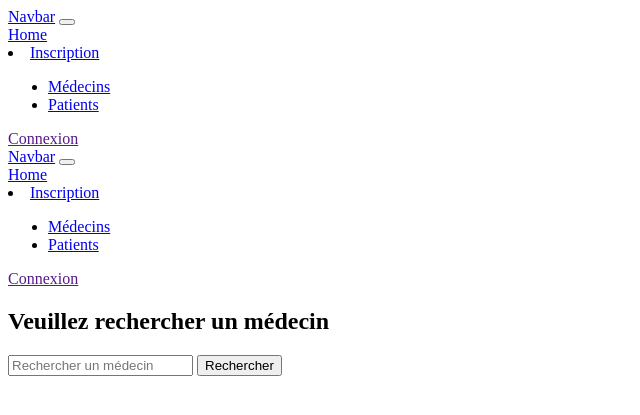
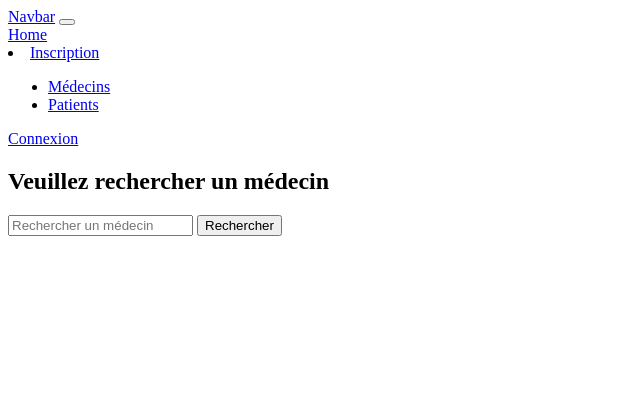
Before and after one commit to Chris4B/green-phoenix, a Symfony app: template templates/welcome/index.html.twig in a window 1280 px wide. Shown: the top 415 px of the page, without its empty margins (0-640 px from the left). Run offline with Twig, Linux system fonts and the light colour scheme; the template is opened without the code that fills it, so the values that code supplies are empty; some libraries are stand-ins or nearby versions.

Commit message:
enable jquery and minor improvement to the template

```diff
--- a/assets/js/app.js
+++ b/assets/js/app.js
@@ -18,6 +18,7 @@ import $ from 'jquery';
 // global.$ = $;
 
 //IMPORT BOOTSTRAP
+import '@popperjs/core';
 import 'bootstrap'; //adds functions to jQuery
 
 //IMPORT SB ADMIN CUSTOM JS
--- a/package.json
+++ b/package.json
@@ -6,6 +6,7 @@
         "@symfony/stimulus-bridge": "^3.2.0",
         "@symfony/webpack-encore": "^4.0.0",
         "core-js": "^3.23.0",
+        "file-loader": "^6.0.0",
         "regenerator-runtime": "^0.13.9",
         "sass": "^1.62.1",
         "sass-loader": "^13.0.0",
@@ -23,6 +24,7 @@
     },
     "dependencies": {
         "@fortawesome/fontawesome-free": "^6.4.0",
+        "@popperjs/core": "^2.11.7",
         "bootstrap": "^5.2.3",
         "font-awesome": "^4.7.0",
         "jquery": "^3.7.0"
--- a/templates/base.html.twig
+++ b/templates/base.html.twig
@@ -45,7 +45,7 @@
                 {#                            <a class="dropdown-item" href="">Patients</a>#}
                 {#                        </div>#}
                 {#                    </li>#}
-                <a class="nav-link" href="">Connexion</a>
+                <a class="nav-link" href="{{ path('app_login') }}">Connexion</a>
             </div>
         </div>
     </div>
--- a/templates/components/header.html.twig
+++ b/templates/components/header.html.twig
@@ -124,10 +124,10 @@
                     <!-- Nav Item - User Information -->
                     <li class="nav-item dropdown no-arrow">
                         <a class="nav-link dropdown-toggle" href="#" id="userDropdown" role="button"
-                           data-toggle="dropdown" aria-haspopup="true" aria-expanded="false">
+                           data-bs-toggle="dropdown" aria-haspopup="true" aria-expanded="false">
                             <span class="mr-2 d-none d-lg-inline text-gray-600 small">{{ (app.user.firstName) }}</span>
                             <img class="img-profile rounded-circle"
-                                 src="{{ asset('assets/img/undraw_profile.svg') }}">
+                                 src="{{ asset('build/images/undraw_profile.svg') }}">
 
                         </a>
                         <!-- Dropdown - User Information -->
@@ -142,7 +142,7 @@
                                 Paramètres
                             </a>
                             <div class="dropdown-divider"></div>
-                            <a class="dropdown-item" href="" data-toggle="modal" data-target="#logoutModal">
+                            <a class="dropdown-item" href="{{ path('app_logout') }}" data-toggle="modal" data-target="#logoutModal">
                                 <i class="fas fa-sign-out-alt fa-sm fa-fw mr-2 text-gray-400"></i>
                                 Déconnexion
                             </a>
--- a/templates/welcome/index.html.twig
+++ b/templates/welcome/index.html.twig
@@ -9,37 +9,7 @@
 {% block body %}
     <!-- Begin Page Content -->
 
-    <nav class="navbar navbar-expand bg-light shadow-lg">
-        <div class="container-fluid">
-            <a class="navbar-brand" href="#">Navbar</a>
-            <button class="navbar-toggler" type="button" data-bs-toggle="collapse" data-bs-target="#navbarNavAltMarkup" aria-controls="navbarNavAltMarkup" aria-expanded="false" aria-label="Toggle navigation">
-                <span class="navbar-toggler-icon"></span>
-            </button>
-            <div class="collapse navbar-collapse" id="navbarNavAltMarkup">
-                <div class="navbar-nav ">
-                    <a class="nav-link active" aria-current="page" href="#">Home</a>
-                </div>
-                <div class="navbar-nav ms-auto ">
-                    <li class="nav-item dropdown ">
-                        <a class="nav-link dropdown-toggle" data-bs-toggle="dropdown" href="#" role="button" aria-expanded="false">Inscription</a>
-                        <ul class="dropdown-menu">
-                            <li><a class="dropdown-item" href="{{ path('app_doctor_register') }}">Médecins</a></li>
-                            <li><a class="dropdown-item" href="{{path('app_register')}}">Patients</a></li>
 
-                        </ul>
-                    </li>
-{#                    <li class="nav-item dropdown">#}
-{#                        <a class="nav-link dropdown-toggle" data-toggle="dropdown" href="#" role="button" aria-haspopup="true" aria-expanded="false">Inscription</a>#}
-{#                        <div class="dropdown-menu">#}
-{#                            <a class="dropdown-item" href="">Medecins</a>#}
-{#                            <a class="dropdown-item" href="">Patients</a>#}
-{#                        </div>#}
-{#                    </li>#}
-                    <a class="nav-link" href="">Connexion</a>
-                </div>
-            </div>
-        </div>
-    </nav>
     <div class="container ">
 
         <div class=" row flex-column mt-5">
--- a/webpack.config.js
+++ b/webpack.config.js
@@ -60,6 +60,12 @@ Encore
     // enables Sass/SCSS support
     .enableSassLoader()
 
+    //copy files
+    .copyFiles({
+        from: './assets/img',
+        to: 'images/[path][name].[hash:8].[ext]'
+    })
+
     // uncomment if you use TypeScript
     //.enableTypeScriptLoader()
 
```
Also changed, not shown: assets/js/sb-admin.js (+4 -3 lines), assets/styles/components/navs/_sidebar.scss (+6 -2 lines), templates/users/index.html.twig (renamed from assets/styles/_charts.scss, +18 -27 lines), assets/img/undraw_posting_photo.svg (added), assets/img/undraw_profile.svg (added), assets/img/undraw_profile_1.svg (added), assets/img/undraw_profile_2.svg (added), assets/img/undraw_profile_3.svg (added), assets/img/undraw_rocket.svg (added), package-lock.json, 1 other file.
